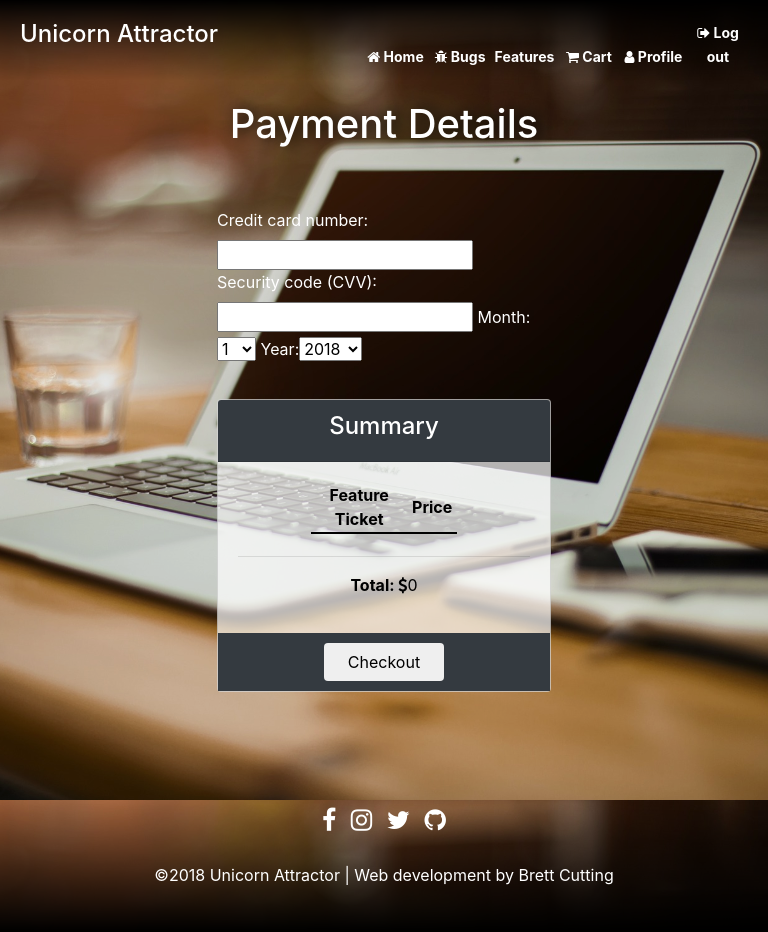
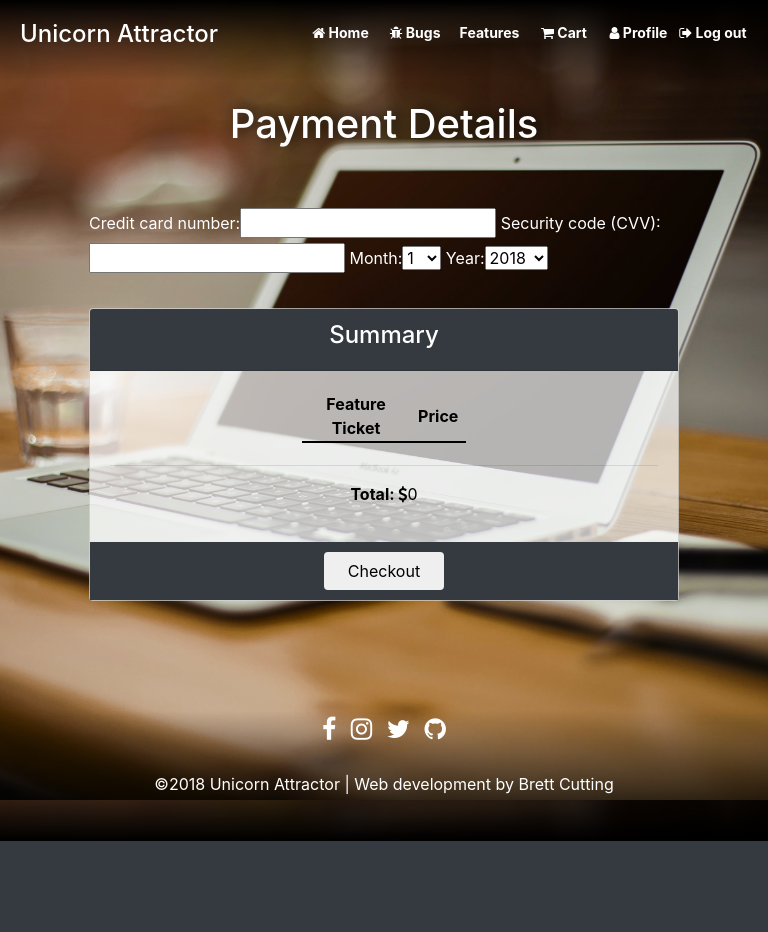
Before and after one commit to brettcutt/issue-tracker, a Django app: page /checkout/ in a window 768 px wide. After the commit the page ends 841 px from the top, so only its background shows below. Run offline with Django 3.2, Linux system fonts and the light colour scheme; the visitor is signed in with stand-in values (Sample User, id 1); lists and menus that the app fills with data are empty; some libraries are stand-ins or nearby versions; some web fonts are replaced.

Commit message:
fixes to responsiveness

```diff
--- a/accounts/templates/login.html
+++ b/accounts/templates/login.html
@@ -3,7 +3,7 @@
 {% block content%}
 <div class="overlay-black"></div>
 <div class="container center">
-    <div class="col-sm-6 offset-sm-3 login-form">
+    <div class="col-sm-10 offset-sm-1 col-md-10 offset-md-1 col-lg-6 offset-lg-3 login-form">
         <h1>Login</h1>
         <form method="post">
             {% csrf_token %}
--- a/accounts/templates/registration.html
+++ b/accounts/templates/registration.html
@@ -2,7 +2,7 @@
 {% load bootstrap_tags %}
 {% block content %}
 <div class="container center">
-    <div class="col-sm-6 offset-sm-3 ">
+    <div class="col-sm-10 offset-sm-1 col-md-10 offset-md-1 col-lg-6 offset-lg-3">
         <h1>Registration</h1>
         <p>If you already have an account, you can <a href="{% url 'login' %}">Sign in</a></p>
         <form enctype="multipart/form-data" method="post">
--- a/bugs/templates/add_ticket.html
+++ b/bugs/templates/add_ticket.html
@@ -2,7 +2,7 @@
 {% load bootstrap_tags %}
 {% block content%}
 <div class="center">
-    <div class="col-sm-6 offset-sm-3 ">
+    <div class="col-sm-10 offset-sm-1 col-md-10 offset-md-1 col-lg-6 offset-lg-3 ">
         {% if add_edit %}
         <h1>Edit Ticket</h1>
         {% else %}
--- a/checkout/templates/checkout.html
+++ b/checkout/templates/checkout.html
@@ -24,7 +24,7 @@
             {% endfor %}
             {% endif %}
         </div>
-        <div class="col-sm-6 offset-sm-3 ">
+        <div class="col-sm-10 offset-sm-1 col-md-10 offset-md-1 col-lg-6 offset-lg-3 ">
             <form role="form" method="post" id="payment-form" action="{% url 'checkout' %}">
                 {% csrf_token %}
 
--- a/static/css/style.css
+++ b/static/css/style.css
@@ -175,7 +175,7 @@ nav a:hover {
         display: block;
     }
     nav li {
-        width: 60px;
+        width: 70px;
     }
 }
 
@@ -686,6 +686,13 @@ margin-bottom: 10px;
         margin-top: 5px;
     }
 }
+
+@media (min-width: 768px) and (max-width: 991px) {
+    .profile-card {
+        width: 80%;
+    }
+
+}
  .picture-label {
     cursor: pointer;
     margin: 0;
@@ -773,12 +780,7 @@ td {
     }
 }
 
-@media (max-width: 991px) {
-    .summary-table {
-        margin: 0 auto;
-        width: 50%;
-    }
-}
+
 
 /* FOOTER */
 
```
